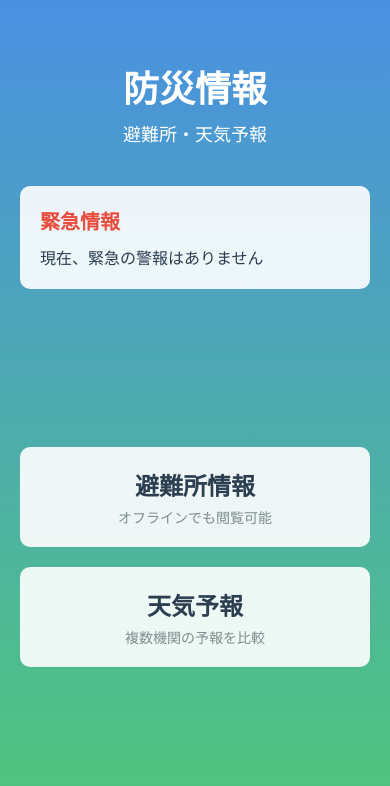
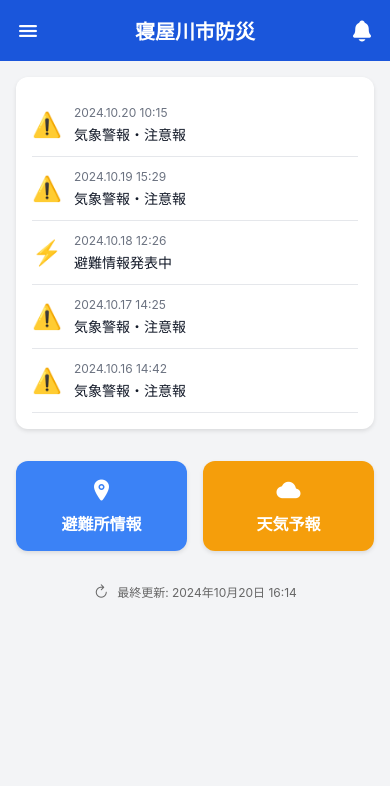
Before and after one commit to manmaru-ai/pbl1-team4, a React Native app: screen / in a window 390 px wide. Shown: the top 786 px of the page. Built offline with nearby package versions, Linux system fonts and the light colour scheme.

Commit message:
UI綺麗にしました。

```diff
--- a/App.tsx
+++ b/App.tsx
@@ -1,8 +1,9 @@
+import React from 'react';
 import { StatusBar } from 'expo-status-bar';
-import { StyleSheet, Text, View, TouchableOpacity, SafeAreaView } from 'react-native';
-import { LinearGradient } from 'expo-linear-gradient';
+import { StyleSheet, Text, View, TouchableOpacity, SafeAreaView, ScrollView } from 'react-native';
 import { NavigationContainer } from '@react-navigation/native';
 import { createNativeStackNavigator, NativeStackNavigationProp } from '@react-navigation/native-stack';
+import { Ionicons } from '@expo/vector-icons';
 import ShelterScreen from './screens/ShelterScreen';
 import WeatherScreen from './screens/WeatherScreen';
 
@@ -15,44 +16,60 @@ type RootStackParamList = {
 };
 
 function HomeScreen({ navigation }: { navigation: NativeStackNavigationProp<RootStackParamList, 'Home'> }) {
+  const emergencyNotices = [
+    { id: 1, time: '2024.10.20 10:15', type: '気象警報・注意報', icon: '⚠️' },
+    { id: 2, time: '2024.10.19 15:29', type: '気象警報・注意報', icon: '⚠️' },
+    { id: 3, time: '2024.10.18 12:26', type: '避難情報発表中', icon: '⚡' },
+    { id: 4, time: '2024.10.17 14:25', type: '気象警報・注意報', icon: '⚠️' },
+    { id: 5, time: '2024.10.16 14:42', type: '気象警報・注意報', icon: '⚠️' },
+  ];
+
   return (
     <SafeAreaView style={styles.container}>
-      <LinearGradient
-        colors={['#4a90e2', '#50c878']}
-        style={styles.background}
-      >
-        <View style={styles.headerContainer}>
-          <Text style={styles.title}>防災情報</Text>
-          <Text style={styles.subtitle}>避難所・天気予報</Text>
+      <View style={styles.header}>
+        <Ionicons name="menu" size={24} color="white" />
+        <Text style={styles.headerTitle}>寝屋川市防災</Text>
+        <Ionicons name="notifications" size={24} color="white" />
+      </View>
+
+      <ScrollView style={styles.content}>
+        <View style={styles.noticesContainer}>
+          {emergencyNotices.map((notice) => (
+            <TouchableOpacity key={notice.id} style={styles.noticeItem}>
+              <Text style={styles.noticeIcon}>{notice.icon}</Text>
+              <View style={styles.noticeContent}>
+                <Text style={styles.noticeTime}>{notice.time}</Text>
+                <Text style={styles.noticeType}>{notice.type}</Text>
+              </View>
+            </TouchableOpacity>
+          ))}
         </View>
 
-        <View style={styles.infoContainer}>
-          <View style={styles.emergencyInfo}>
-            <Text style={styles.emergencyTitle}>緊急情報</Text>
-            <Text style={styles.emergencyText}>現在、緊急の警報はありません</Text>
-          </View>
-        </View>
-
-        <View style={styles.buttonContainer}>
+        <View style={styles.actionButtons}>
           <TouchableOpacity
-            style={styles.button}
+            style={styles.actionButton}
             onPress={() => navigation.navigate('Shelter')}
           >
-            <Text style={styles.buttonText}>避難所情報</Text>
-            <Text style={styles.buttonSubtext}>オフラインでも閲覧可能</Text>
+            <Ionicons name="location" size={24} color="white" />
+            <Text style={styles.actionButtonText}>避難所情報</Text>
           </TouchableOpacity>
 
           <TouchableOpacity
-            style={styles.button}
+            style={[styles.actionButton, styles.weatherButton]}
             onPress={() => navigation.navigate('Weather')}
           >
-            <Text style={styles.buttonText}>天気予報</Text>
-            <Text style={styles.buttonSubtext}>複数機関の予報を比較</Text>
+            <Ionicons name="cloud" size={24} color="white" />
+            <Text style={styles.actionButtonText}>天気予報</Text>
           </TouchableOpacity>
         </View>
 
-        <StatusBar style="light" />
-      </LinearGradient>
+        <View style={styles.offlineStatus}>
+          <Ionicons name="refresh" size={16} color="#666" />
+          <Text style={styles.offlineText}>最終更新: 2024年10月20日 16:14</Text>
+        </View>
+      </ScrollView>
+
+      <StatusBar style="light" />
     </SafeAreaView>
   );
 }
@@ -60,7 +77,17 @@ function HomeScreen({ navigation }: { navigation: NativeStackNavigationProp<Root
 export default function App() {
   return (
     <NavigationContainer>
-      <Stack.Navigator>
+      <Stack.Navigator
+        screenOptions={{
+          headerStyle: {
+            backgroundColor: '#1a56db',
+          },
+          headerTintColor: '#fff',
+          headerTitleStyle: {
+            fontWeight: 'bold',
+          },
+        }}
+      >
         <Stack.Screen
           name="Home"
           component={HomeScreen}
@@ -84,62 +111,92 @@ export default function App() {
 const styles = StyleSheet.create({
   container: {
     flex: 1,
+    backgroundColor: '#f3f4f6',
   },
-  background: {
-    flex: 1,
-    padding: 20,
+  header: {
+    backgroundColor: '#1a56db',
+    padding: 16,
+    flexDirection: 'row',
+    justifyContent: 'space-between',
+    alignItems: 'center',
   },
-  headerContainer: {
-    alignItems: 'center',
-    marginTop: 40,
-  },
-  title: {
-    fontSize: 36,
-    color: '#fff',
+  headerTitle: {
+    color: 'white',
+    fontSize: 20,
     fontWeight: 'bold',
   },
-  subtitle: {
-    fontSize: 18,
-    color: '#fff',
+  content: {
+    flex: 1,
+  },
+  noticesContainer: {
+    backgroundColor: 'white',
+    padding: 16,
+    margin: 16,
+    borderRadius: 12,
+    shadowColor: '#000',
+    shadowOffset: { width: 0, height: 2 },
+    shadowOpacity: 0.1,
+    shadowRadius: 4,
+    elevation: 3,
+  },
+  noticeItem: {
+    flexDirection: 'row',
+    alignItems: 'center',
+    paddingVertical: 12,
+    borderBottomWidth: 1,
+    borderBottomColor: '#e5e7eb',
+  },
+  noticeIcon: {
+    fontSize: 24,
+    marginRight: 12,
+  },
+  noticeContent: {
+    flex: 1,
+  },
+  noticeTime: {
+    fontSize: 12,
+    color: '#6b7280',
+  },
+  noticeType: {
+    fontSize: 14,
+    color: '#111827',
+    marginTop: 4,
+  },
+  actionButtons: {
+    flexDirection: 'row',
+    padding: 16,
+    gap: 16,
+  },
+  actionButton: {
+    flex: 1,
+    backgroundColor: '#3b82f6',
+    padding: 16,
+    borderRadius: 12,
+    alignItems: 'center',
+    shadowColor: '#000',
+    shadowOffset: { width: 0, height: 2 },
+    shadowOpacity: 0.1,
+    shadowRadius: 4,
+    elevation: 3,
+  },
+  weatherButton: {
+    backgroundColor: '#f59e0b',
+  },
+  actionButtonText: {
+    color: 'white',
     marginTop: 8,
+    fontSize: 16,
+    fontWeight: 'bold',
   },
-  infoContainer: {
-    marginTop: 40,
+  offlineStatus: {
+    flexDirection: 'row',
+    alignItems: 'center',
+    justifyContent: 'center',
+    padding: 16,
+    gap: 8,
   },
-  emergencyInfo: {
-    backgroundColor: 'rgba(255,255,255,0.9)',
-    padding: 20,
-    borderRadius: 10,
-  },
-  emergencyTitle: {
-    fontSize: 20,
-    fontWeight: 'bold',
-    color: '#e74c3c',
-    marginBottom: 10,
-  },
-  emergencyText: {
-    fontSize: 16,
-    color: '#2c3e50',
-  },
-  buttonContainer: {
-    flex: 1,
-    justifyContent: 'center',
-    gap: 20,
-  },
-  button: {
-    backgroundColor: 'rgba(255,255,255,0.9)',
-    padding: 20,
-    borderRadius: 10,
-    alignItems: 'center',
-  },
-  buttonText: {
-    fontSize: 24,
-    fontWeight: 'bold',
-    color: '#2c3e50',
-  },
-  buttonSubtext: {
-    fontSize: 14,
-    color: '#7f8c8d',
-    marginTop: 5,
+  offlineText: {
+    color: '#666',
+    fontSize: 12,
   },
 });
--- a/screens/ShelterScreen.tsx
+++ b/screens/ShelterScreen.tsx
@@ -1,22 +1,165 @@
-import { View, Text, StyleSheet } from 'react-native';
+import React from 'react';
+import { View, Text, StyleSheet, ScrollView, TouchableOpacity } from 'react-native';
+import { Ionicons } from '@expo/vector-icons';
 
 export default function ShelterScreen() {
+  const shelters = [
+    {
+      id: 1,
+      name: '寝屋川市立寝屋川小学校',
+      address: '寝屋川市寝屋川公園1-1',
+      capacity: '500人',
+      phone: '072-123-4567',
+      status: '開設準備中',
+    },
+    {
+      id: 2,
+      name: '寝屋川市立第一中学校',
+      address: '寝屋川市八坂町3-4-7',
+      capacity: '300人',
+      phone: '072-123-4568',
+      status: '開設中',
+    },
+    {
+      id: 3,
+      name: '寝屋川市立第二中学校',
+      address: '寝屋川市高柳1-1',
+      capacity: '400人',
+      phone: '072-123-4569',
+      status: '開設準備中',
+    },
+  ];
+
   return (
-    <View style={styles.container}>
-      <Text style={styles.title}>避難所情報</Text>
-      <Text>近くの避難所情報がここに表示されます。</Text>
-    </View>
+    <ScrollView style={styles.container}>
+      {/* Offline Notice */}
+      <View style={styles.offlineNotice}>
+        <Ionicons name="information-circle" size={16} color="#1a56db" />
+        <Text style={styles.offlineText}>オフラインでも閲覧可能です</Text>
+      </View>
+
+      {/* Shelters List */}
+      <View style={styles.sheltersList}>
+        {shelters.map((shelter) => (
+          <View key={shelter.id} style={styles.shelterCard}>
+            <View style={styles.shelterHeader}>
+              <Text style={styles.shelterName}>{shelter.name}</Text>
+              <View style={[
+                styles.statusBadge,
+                shelter.status === '開設中' ? styles.statusOpen : styles.statusPreparing
+              ]}>
+                <Text style={styles.statusText}>{shelter.status}</Text>
+              </View>
+            </View>
+
+            <View style={styles.shelterInfo}>
+              <View style={styles.infoRow}>
+                <Ionicons name="location" size={16} color="#6b7280" />
+                <Text style={styles.infoText}>{shelter.address}</Text>
+              </View>
+
+              <View style={styles.infoRow}>
+                <Ionicons name="people" size={16} color="#6b7280" />
+                <Text style={styles.infoText}>収容可能人数: {shelter.capacity}</Text>
+              </View>
+
+              <View style={styles.infoRow}>
+                <Ionicons name="call" size={16} color="#6b7280" />
+                <Text style={styles.infoText}>{shelter.phone}</Text>
+              </View>
+            </View>
+
+            <TouchableOpacity style={styles.detailsButton}>
+              <Text style={styles.detailsButtonText}>詳細を見る</Text>
+            </TouchableOpacity>
+          </View>
+        ))}
+      </View>
+    </ScrollView>
   );
 }
 
 const styles = StyleSheet.create({
   container: {
     flex: 1,
-    padding: 20,
+    backgroundColor: '#f3f4f6',
   },
-  title: {
-    fontSize: 24,
+  offlineNotice: {
+    flexDirection: 'row',
+    alignItems: 'center',
+    backgroundColor: '#e0f2fe',
+    padding: 12,
+    margin: 16,
+    borderRadius: 8,
+    gap: 8,
+  },
+  offlineText: {
+    color: '#1a56db',
+    fontSize: 14,
+  },
+  sheltersList: {
+    padding: 16,
+    gap: 16,
+  },
+  shelterCard: {
+    backgroundColor: 'white',
+    borderRadius: 12,
+    padding: 16,
+    shadowColor: '#000',
+    shadowOffset: { width: 0, height: 2 },
+    shadowOpacity: 0.1,
+    shadowRadius: 4,
+    elevation: 3,
+  },
+  shelterHeader: {
+    flexDirection: 'row',
+    justifyContent: 'space-between',
+    alignItems: 'center',
+    marginBottom: 12,
+  },
+  shelterName: {
+    fontSize: 18,
     fontWeight: 'bold',
-    marginBottom: 20,
+    color: '#111827',
+    flex: 1,
+  },
+  statusBadge: {
+    paddingHorizontal: 8,
+    paddingVertical: 4,
+    borderRadius: 12,
+  },
+  statusOpen: {
+    backgroundColor: '#dcfce7',
+  },
+  statusPreparing: {
+    backgroundColor: '#fef3c7',
+  },
+  statusText: {
+    fontSize: 12,
+    fontWeight: 'bold',
+  },
+  shelterInfo: {
+    gap: 8,
+  },
+  infoRow: {
+    flexDirection: 'row',
+    alignItems: 'center',
+    gap: 8,
+  },
+  infoText: {
+    fontSize: 14,
+    color: '#374151',
+  },
+  detailsButton: {
+    backgroundColor: '#1a56db',
+    padding: 12,
+    borderRadius: 8,
+    alignItems: 'center',
+    marginTop: 16,
+  },
+  detailsButtonText: {
+    color: 'white',
+    fontSize: 14,
+    fontWeight: 'bold',
   },
 });
--- a/screens/WeatherScreen.tsx
+++ b/screens/WeatherScreen.tsx
@@ -1,22 +1,179 @@
-import { View, Text, StyleSheet } from 'react-native';
+import React from 'react';
+import { View, Text, StyleSheet, ScrollView, TouchableOpacity } from 'react-native';
+import { Ionicons } from '@expo/vector-icons';
 
 export default function WeatherScreen() {
+  const weatherData = [
+    {
+      provider: '気象庁',
+      forecasts: [
+        { day: '今日', weather: '晴れ', temp: '23°C', rain: '10%' },
+        { day: '明日', weather: '曇り', temp: '22°C', rain: '30%' },
+        { day: '明後日', weather: '雨', temp: '20°C', rain: '80%' },
+      ],
+    },
+    {
+      provider: 'WeatherNews',
+      forecasts: [
+        { day: '今日', weather: '晴れ', temp: '24°C', rain: '20%' },
+        { day: '明日', weather: '曇り', temp: '21°C', rain: '40%' },
+        { day: '明後日', weather: '雨', temp: '19°C', rain: '90%' },
+      ],
+    },
+  ];
+
+  const getWeatherIcon = (weather: string) => {
+    switch (weather) {
+      case '晴れ':
+        return <Ionicons name="sunny" size={24} color="#f59e0b" />;
+      case '曇り':
+        return <Ionicons name="cloud" size={24} color="#6b7280" />;
+      case '雨':
+        return <Ionicons name="rainy" size={24} color="#3b82f6" />;
+      default:
+        return <Ionicons name="cloud" size={24} color="#6b7280" />;
+    }
+  };
+
   return (
-    <View style={styles.container}>
-      <Text style={styles.title}>天気予報</Text>
-      <Text>天気予報情報がここに表示されます。</Text>
-    </View>
+    <ScrollView style={styles.container}>
+      {/* Weather Alert */}
+      <View style={styles.alertContainer}>
+        <Ionicons name="warning" size={20} color="#dc2626" />
+        <Text style={styles.alertText}>大雨警報が発令されています</Text>
+      </View>
+
+      {/* Weather Providers */}
+      {weatherData.map((provider, index) => (
+        <View key={index} style={styles.providerCard}>
+          <Text style={styles.providerName}>{provider.provider}</Text>
+
+          <ScrollView horizontal showsHorizontalScrollIndicator={false}>
+            <View style={styles.forecastContainer}>
+              {provider.forecasts.map((forecast, fIndex) => (
+                <View key={fIndex} style={styles.forecastCard}>
+                  <Text style={styles.dayText}>{forecast.day}</Text>
+                  {getWeatherIcon(forecast.weather)}
+                  <Text style={styles.weatherText}>{forecast.weather}</Text>
+                  <Text style={styles.tempText}>{forecast.temp}</Text>
+                  <View style={styles.rainChance}>
+                    <Ionicons name="rainy" size={16} color="#3b82f6" />
+                    <Text style={styles.rainText}>{forecast.rain}</Text>
+                  </View>
+                </View>
+              ))}
+            </View>
+          </ScrollView>
+        </View>
+      ))}
+
+      {/* Update Button */}
+      <TouchableOpacity style={styles.updateButton}>
+        <Ionicons name="refresh" size={20} color="white" />
+        <Text style={styles.updateButtonText}>最新の天気を更新</Text>
+      </TouchableOpacity>
+
+      {/* Last Updated */}
+      <Text style={styles.lastUpdated}>
+        最終更新: 2024年4月18日 16:14
+      </Text>
+    </ScrollView>
   );
 }
 
 const styles = StyleSheet.create({
   container: {
     flex: 1,
-    padding: 20,
+    backgroundColor: '#f3f4f6',
   },
-  title: {
-    fontSize: 24,
+  alertContainer: {
+    flexDirection: 'row',
+    alignItems: 'center',
+    backgroundColor: '#fee2e2',
+    padding: 12,
+    margin: 16,
+    borderRadius: 8,
+    gap: 8,
+  },
+  alertText: {
+    color: '#dc2626',
+    fontSize: 14,
     fontWeight: 'bold',
-    marginBottom: 20,
+  },
+  providerCard: {
+    backgroundColor: 'white',
+    margin: 16,
+    borderRadius: 12,
+    padding: 16,
+    shadowColor: '#000',
+    shadowOffset: { width: 0, height: 2 },
+    shadowOpacity: 0.1,
+    shadowRadius: 4,
+    elevation: 3,
+  },
+  providerName: {
+    fontSize: 18,
+    fontWeight: 'bold',
+    marginBottom: 16,
+    color: '#111827',
+  },
+  forecastContainer: {
+    flexDirection: 'row',
+    gap: 16,
+  },
+  forecastCard: {
+    alignItems: 'center',
+    padding: 16,
+    backgroundColor: '#f8fafc',
+    borderRadius: 8,
+    width: 100,
+  },
+  dayText: {
+    fontSize: 16,
+    fontWeight: 'bold',
+    marginBottom: 8,
+    color: '#374151',
+  },
+  weatherText: {
+    fontSize: 14,
+    marginTop: 8,
+    color: '#374151',
+  },
+  tempText: {
+    fontSize: 20,
+    fontWeight: 'bold',
+    marginTop: 8,
+    color: '#111827',
+  },
+  rainChance: {
+    flexDirection: 'row',
+    alignItems: 'center',
+    marginTop: 8,
+    gap: 4,
+  },
+  rainText: {
+    fontSize: 14,
+    color: '#3b82f6',
+  },
+  updateButton: {
+    flexDirection: 'row',
+    backgroundColor: '#1a56db',
+    margin: 16,
+    padding: 16,
+    borderRadius: 8,
+    alignItems: 'center',
+    justifyContent: 'center',
+    gap: 8,
+  },
+  updateButtonText: {
+    color: 'white',
+    fontSize: 16,
+    fontWeight: 'bold',
+  },
+  lastUpdated: {
+    textAlign: 'center',
+    color: '#6b7280',
+    fontSize: 12,
+    marginBottom: 16,
   },
 });
--- a/tsconfig.json
+++ b/tsconfig.json
@@ -2,5 +2,6 @@
   "extends": "expo/tsconfig.base",
   "compilerOptions": {
     "strict": true
+
   }
 }
```
